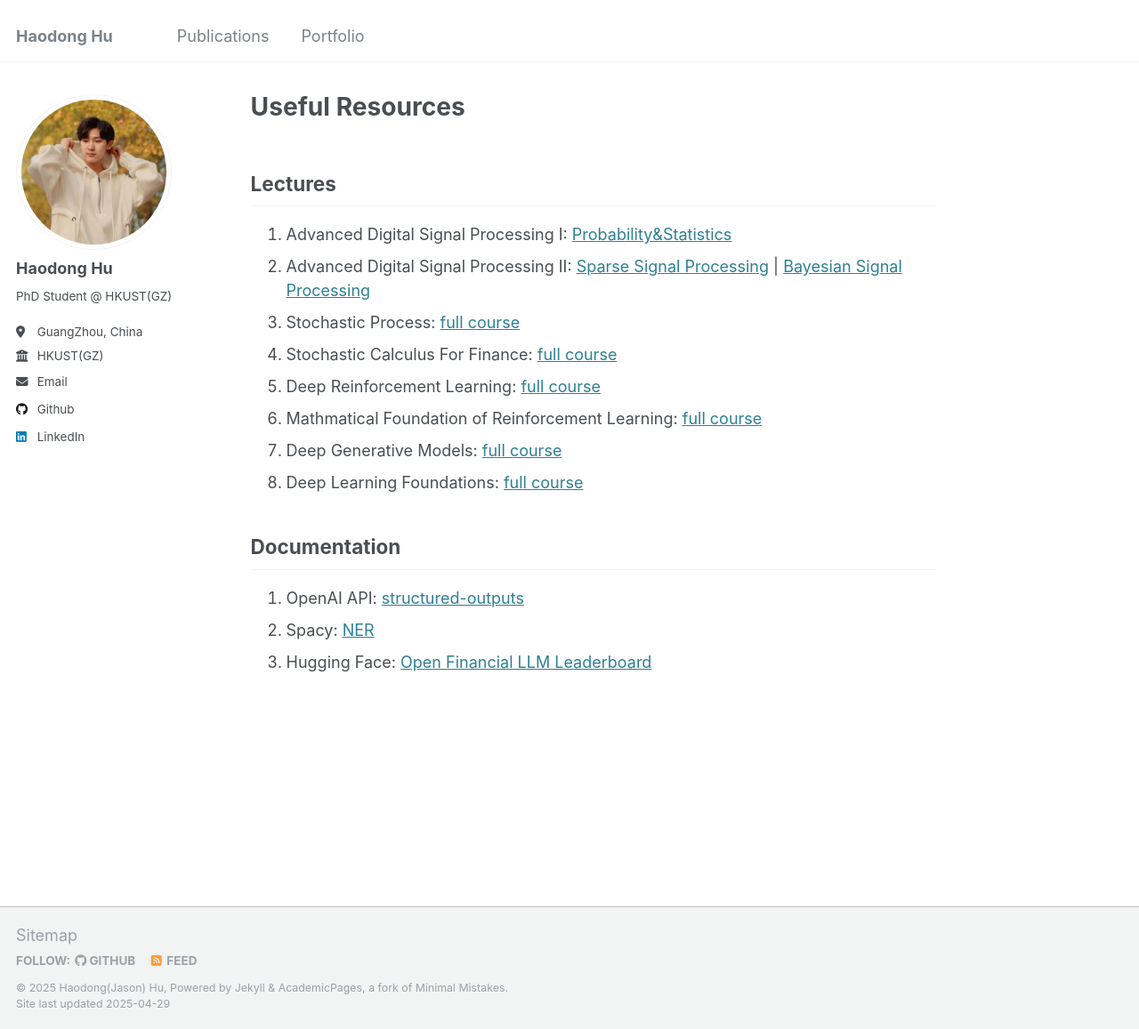
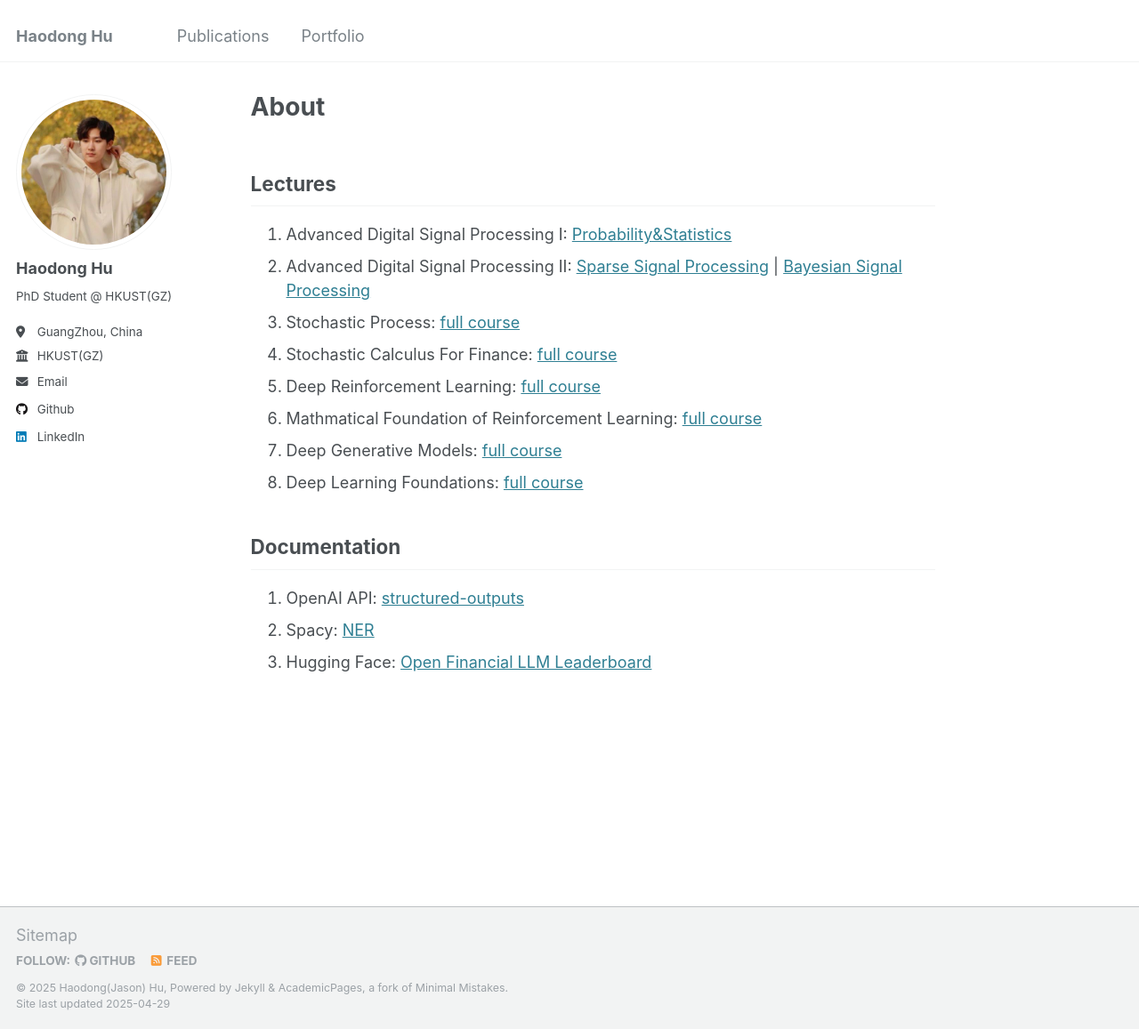
Before and after one commit to coolknow/coolknow.github.io, a Jekyll site: the page built from _pages/about.md, in a window 1280 px wide and 1157 px high. Shown: the whole window at 89% size. Built offline with Jekyll 4.4.1, drawn with Linux system fonts in a browser that asks for light colours.

Commit message:
Update about.md

```diff
--- a/_pages/about.md
+++ b/_pages/about.md
@@ -1,6 +1,6 @@
 ---
 permalink: /
-title: "Useful Resources"
+title: "About"
 author_profile: true
 redirect_from:
   - /about/
```
